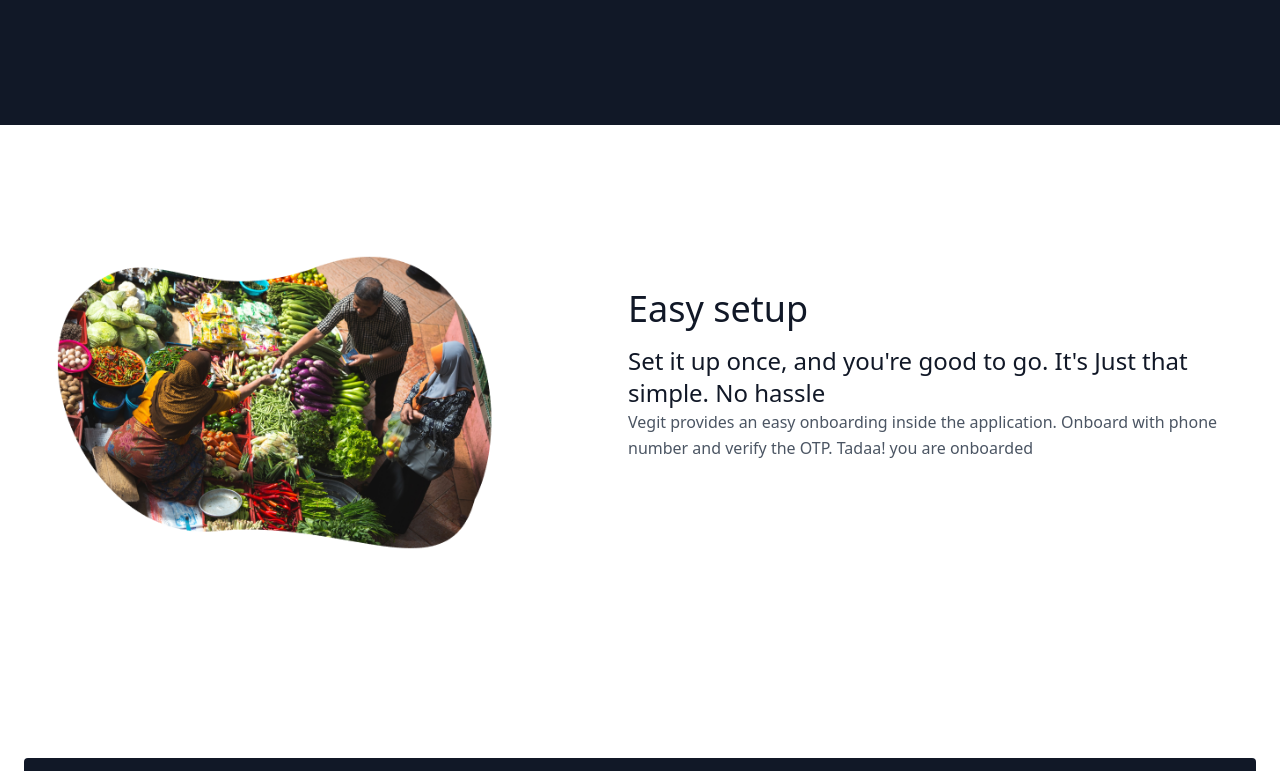
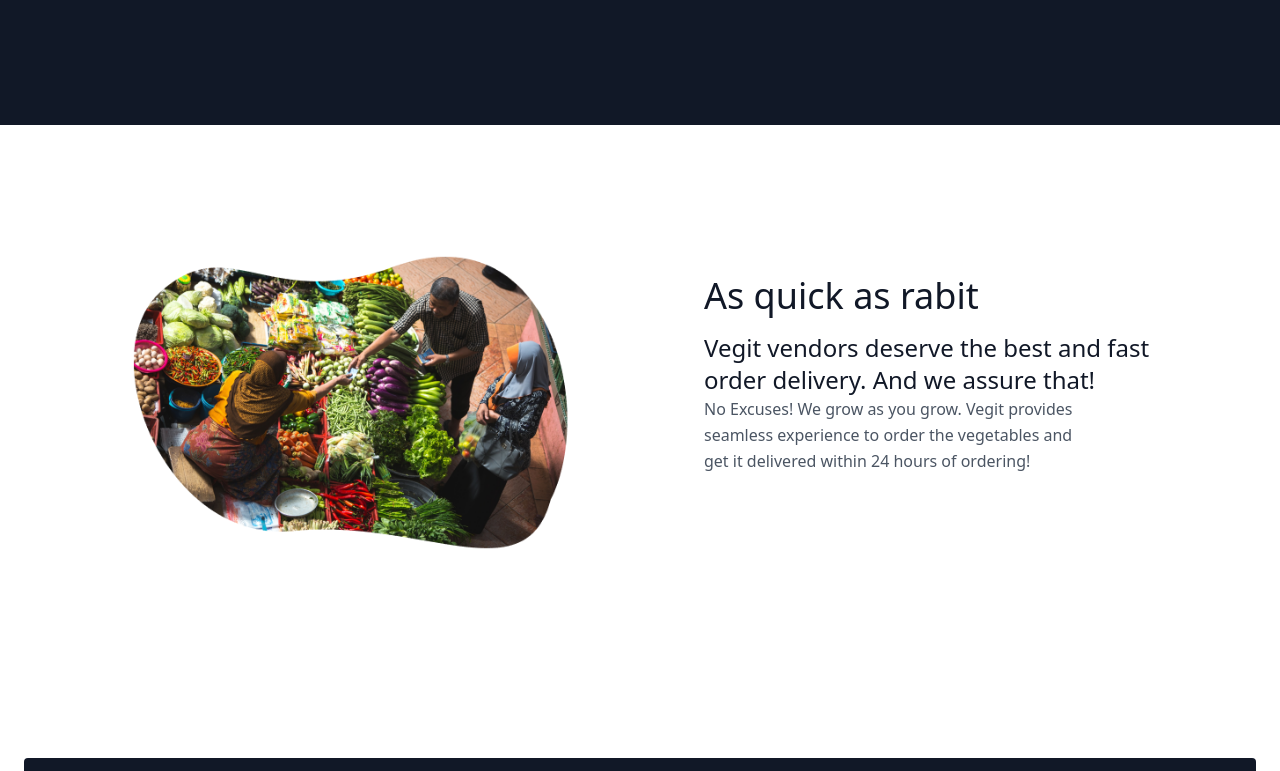
Before and after one commit to iammurali/vegit-web-landing, a website built with Vite: page index.html in a window 1280 px wide. Shown: the part 2220-2991 px from the top of the page. Built offline with nearby package versions, Linux system fonts and the light colour scheme.

Commit message:
style changes

```diff
--- a/index.html
+++ b/index.html
@@ -68,8 +68,8 @@
   <!-- END WHY VEGIT -->
   <!-- EASY SETUP -->
   <section class="text-gray-600 body-font">
-    <div class="container mx-auto flex px-5 py-24 md:flex-row flex-col items-center">
-      <div class="lg:max-w-lg lg:w-full md:w-1/2 w-5/6 mb-10 md:mb-0 content-center">
+    <div class="container mx-auto flex px-24 py-24 md:flex-row flex-col items-center">
+      <div class="mb-10 md:mb-0 flex flex-row item-center">
         <img class="object-cover object-center rounded" alt="hero" src="/img/easy-setup.png">
       </div>
       <div
@@ -121,19 +121,18 @@
   <!-- END SAVE SHOP DARK -->
   <!-- DELIVERY -->
   <section class="text-gray-600 body-font">
-    <div class="container mx-auto flex px-5 py-14 md:flex-row flex-col items-center">
+    <div class="container mx-auto flex px-24 py-14 md:flex-row flex-col items-center">
       <div class="lg:max-w-lg lg:w-full md:w-1/2 w-5/6 mb-10 md:mb-0">
         <img class="object-cover object-center rounded" alt="hero" src="/img/delivery.png">
       </div>
       <div
         class="lg:flex-grow md:w-1/2 lg:pl-24 md:pl-16 flex flex-col md:items-start md:text-left items-center text-center">
-        <h1 class="title-font sm:text-4xl text-3xl mb-4 font-medium text-gray-900">Easy setup
+        <h1 class="title-font sm:text-4xl text-3xl mb-4 font-medium text-gray-900">As quick as rabit
         </h1>
         <h3 class="sm:text-2xl text-2xl font-medium text-gray-900">
-          Set it up once, and you're good to go. It's Just that simple. No hassle
+         Vegit vendors deserve the best and fast<br/> order delivery. And we assure that!
         </h3>
-        <p class="mb-8 leading-relaxed">Vegit provides an easy onboarding inside the application. Onboard with phone
-          number and verify the OTP. Tadaa! you are onboarded </p>
+        <p class="mb-8 leading-relaxed">No Excuses! We grow as you grow. Vegit provides <br/>seamless experience to order the vegetables and<br/> get it delivered within 24 hours of ordering! </p>
       </div>
     </div>
   </section>
```
